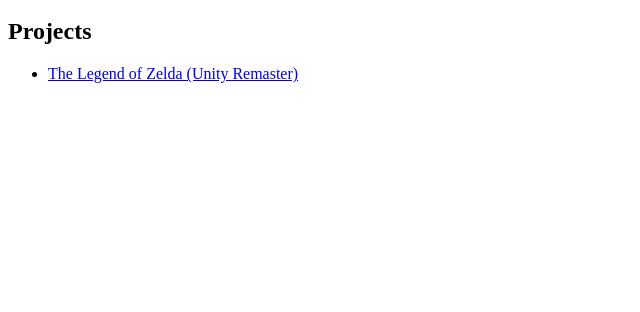
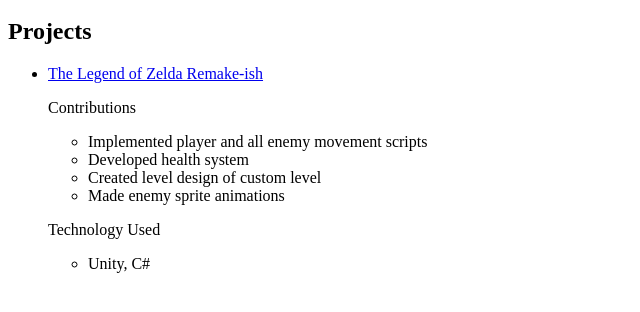
Before and after one commit to carewj/carewj.github.io, a plain HTML site: page index.html in a window 1280 px wide. Shown: the part 48-360 px from the top of the page, without its empty margins (0-640 px from the left). Drawn offline with Linux system fonts and the light colour scheme.

Commit message:
Added Zelda

```diff
--- a/index.html
+++ b/index.html
@@ -5,7 +5,18 @@
 <h2>Projects</h2>
 
 <ul>
-<li><a href="https://cdn.destructoid.com//ul/317824-zelda%20memes.jpg">The Legend of Zelda (Unity Remaster)</a></li>
+<li><a href="https://kyhansen.itch.io/494-t1">The Legend of Zelda Remake-ish</a></li>
+	<p>Contributions</p>
+	<ul>
+		<li>Implemented player and all enemy movement scripts</li>
+		<li>Developed health system</li>
+		<li>Created level design of custom level</li>
+		<li>Made enemy sprite animations</li>
+	</ul>
+	<p>Technology Used</p>
+	<ul>
+		<li> Unity, C# </li>
+	</ul>
 </ul>
 
 </html>
```
